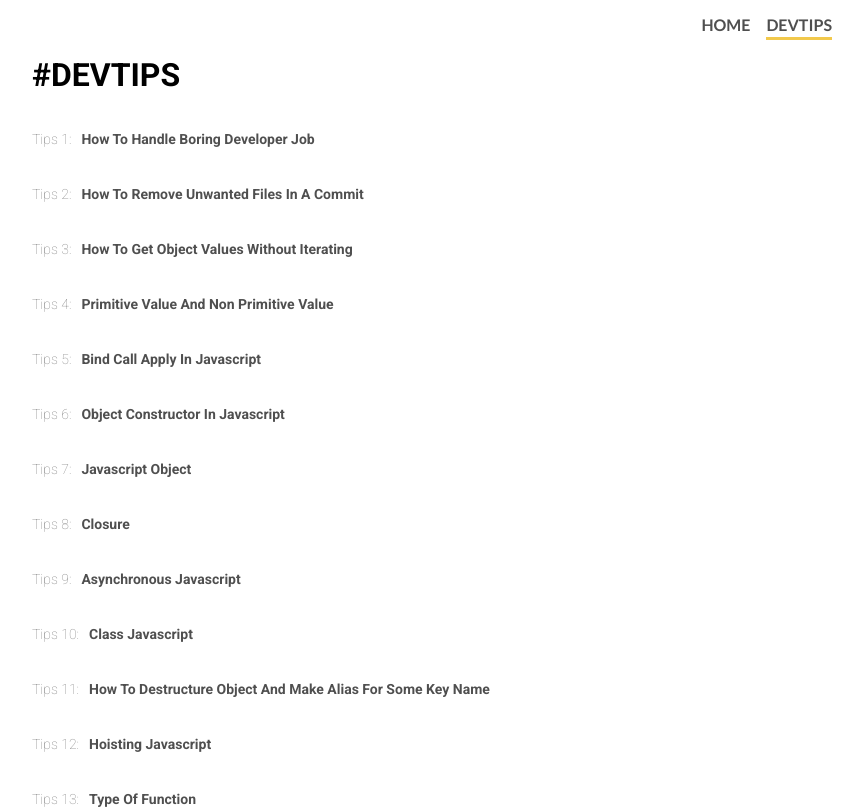
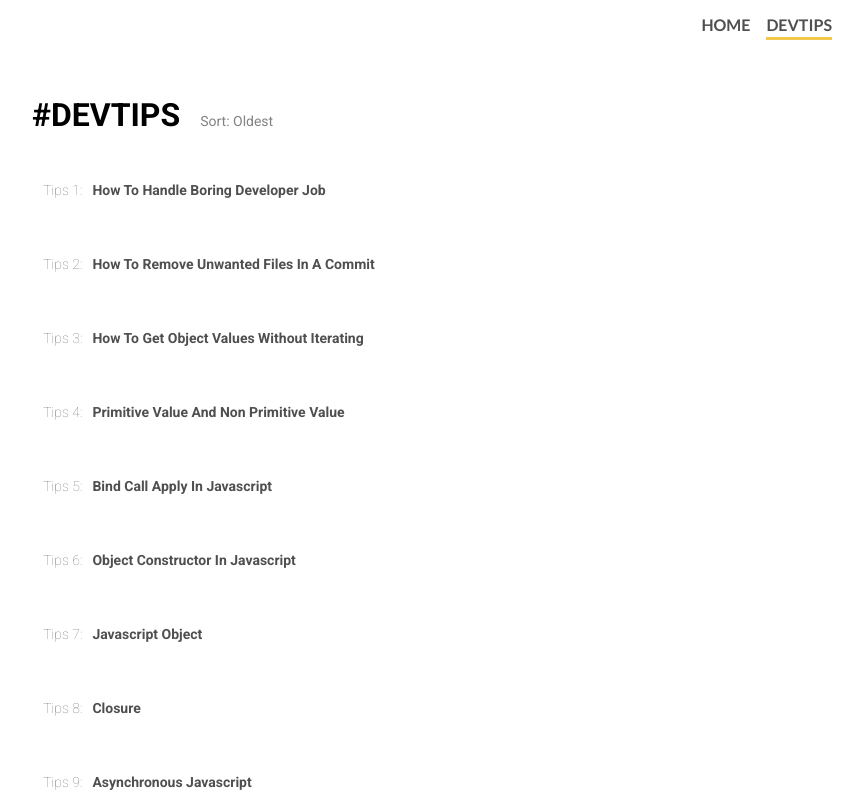
Before and after one commit to elukuro/goheruv2.0.5, a React (Vite) app: page /devtips in a window 1280 px wide. Shown: the top 809 px of the page, without its empty margins (208-1071 px from the left). Built offline with nearby package versions, Linux system fonts and the light colour scheme.

Commit message:
feat:sort article

```diff
--- a/src/article/index.ts
+++ b/src/article/index.ts
@@ -1,4 +1,4 @@
-export const articleList = [
+const articleList = [
 '33-how-to-handle-boring-developer-job',
 '32-how-to-remove-unwanted-files-in-a-commit',
 '31-how-to-get-object-values-without-iterating',
@@ -32,4 +32,11 @@ export const articleList = [
 '03-unique-array',
 '02-how-to-switch-value',
 '01-use-no-var-anymore',
-]
+].reverse()
+
+export const articleListData = (reverse = true) => {
+  if(reverse){
+    return [...articleList].reverse()
+  }
+  return [...articleList]
+}
--- a/src/pages/devtips.tsx
+++ b/src/pages/devtips.tsx
@@ -1,9 +1,12 @@
+/* eslint-disable @typescript-eslint/no-unsafe-argument */
 import { Link } from "react-router-dom";
 import "./../style/pages/devtips.scss";
-import { articleList } from "../article";
+import { articleListData } from "../article";
+import { useState } from "react";
 
-const RenderArticleList = () => {
-  return articleList.map((article, index) => {
+const RenderArticleList = ({ reverse }) => {
+  const data = articleListData(reverse);
+  return data.map((article, index) => {
     return (
       <>
         <div className="devtips__list">
@@ -17,11 +20,17 @@ const RenderArticleList = () => {
   });
 };
 const Article = () => {
+  const [isReverse, setReserve] = useState(true);
   return (
     <>
       <div className="devtips">
-        <h1>#DEVTIPS</h1>
-        <RenderArticleList />
+        <div className="devtips__header">
+          <h1>#DEVTIPS</h1>
+          <span onClick={() => setReserve(!isReverse)}>
+            Sort: {isReverse ? "Oldest" : "Newest"}
+          </span>
+        </div>
+        <RenderArticleList reverse={isReverse} />
       </div>
     </>
   );
--- a/src/pages/homepage.tsx
+++ b/src/pages/homepage.tsx
@@ -14,7 +14,7 @@ const Homepage = () => {
           Community
         </p>
         <p>
-          Beside coder 💻 I indentify my self as recreational runner 🏃 which mean I run as my{" "}
+          Beside programmer 💻 I indentify my self as recreational runner 🏃 which mean I run as my{" "}
           <b>cheap therapy</b> for my <i>commuting zombie 🧟 + 🚌</i> life every weekday. I read a
           lot books 📖 mostly non fiction.
         </p>
--- a/src/style/pages/devtips.scss
+++ b/src/style/pages/devtips.scss
@@ -5,8 +5,18 @@
 
 .devtips{
   min-height: calc(100vh - 110px);
-  h1{
-    color:$black;
+  margin-top: 40px;
+  &__header{
+    display: flex;
+    justify-content: flex-start;
+    gap:20px;
+    align-items: baseline;
+    span{
+      color:$gray;
+      cursor: pointer;
+      font-weight: 400;
+      font-size: $content-1;
+    }
   }
   &__list{
     a{
@@ -14,8 +24,11 @@
       justify-content: flex-start;
       gap:10px;
       align-items: baseline;
+      padding:10px;
+      border:1px solid white;
       &:hover{
-        border:none;
+        border:1px solid $yellow;
+        border-radius: 5px;
       }
       span{
         color:$gray;
--- a/src/style/pages/homepage.scss
+++ b/src/style/pages/homepage.scss
@@ -4,7 +4,8 @@
 @import "../normalize";
 
 .homepage{
-  min-height: calc(100vh - 110px);
+  min-height: calc(100vh);
+  margin-top:100px;
   h1{
     color:$black;
   }
```
